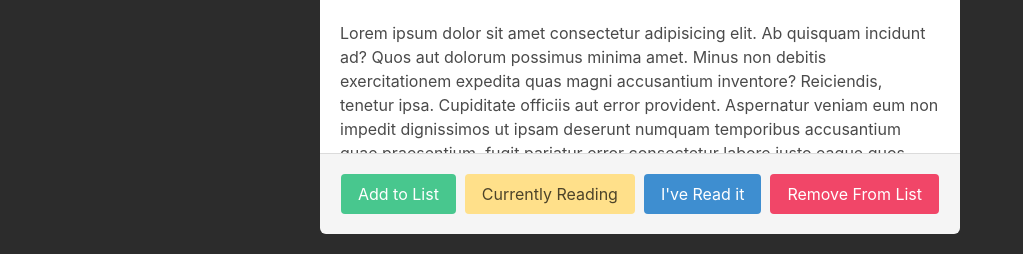
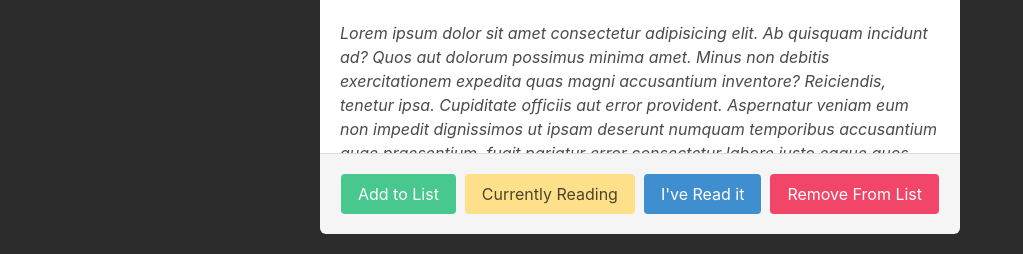
Before and after one commit to codemodeactivate/book-it, a plain HTML site: page index.html in a window 1280 px wide. Both pictures are taken after a click on the button "Book Display". Shown: the part 546-800 px from the top of the page, without its empty margins (0-1023 px from the left). Drawn offline with nearby package versions, Linux system fonts and the light colour scheme.

Commit message:
forget what i changed, but it looks good, goodnight

```diff
--- a/index.html
+++ b/index.html
@@ -48,9 +48,9 @@
                 </div>
                 <div class="column is-full">
                     <div id="book-synopsis is-clipped">
-                        Lorem ipsum dolor sit amet consectetur adipisicing elit. Ab quisquam incidunt ad? Quos aut dolorum possimus minima amet. Minus non debitis exercitationem expedita quas magni accusantium inventore? Reiciendis, tenetur ipsa.
+                        <p class="is-italic">Lorem ipsum dolor sit amet consectetur adipisicing elit. Ab quisquam incidunt ad? Quos aut dolorum possimus minima amet. Minus non debitis exercitationem expedita quas magni accusantium inventore? Reiciendis, tenetur ipsa.
                         Cupiditate officiis aut error provident. Aspernatur veniam eum non impedit dignissimos ut ipsam deserunt numquam temporibus accusantium quae praesentium, fugit pariatur error consectetur labore iusto eaque quos repellendus in tempora.
-                        Amet ea ut cumque esse cupiditate perspiciatis, vel veritatis minima nesciunt aliquid, distinctio quos nemo? Animi, eligendi maiores? Earum vero minima maiores tempora quibusdam ducimus accusantium quos, soluta facilis a.
+                        Amet ea ut cumque esse cupiditate perspiciatis, vel veritatis minima nesciunt aliquid, distinctio quos nemo? Animi, eligendi maiores? Earum vero minima maiores tempora quibusdam ducimus accusantium quos, soluta facilis a.</p>
                     </div>
                 </div>
                 <div class="column is-full">
```
